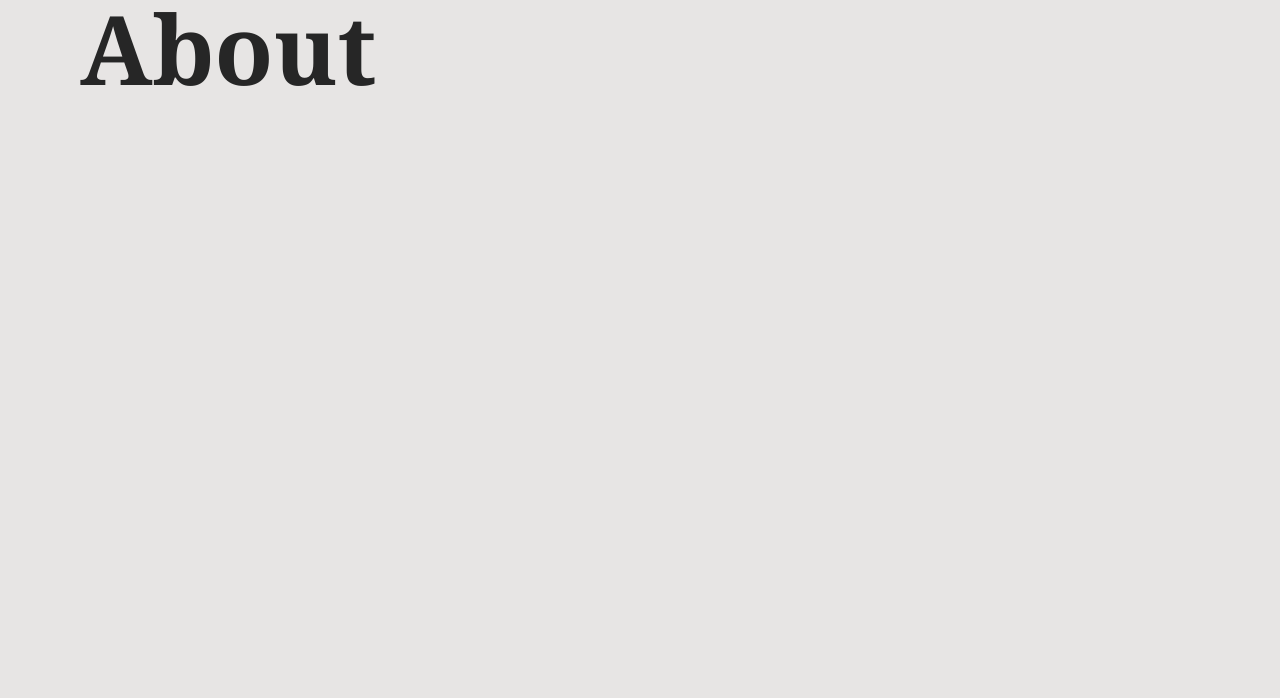
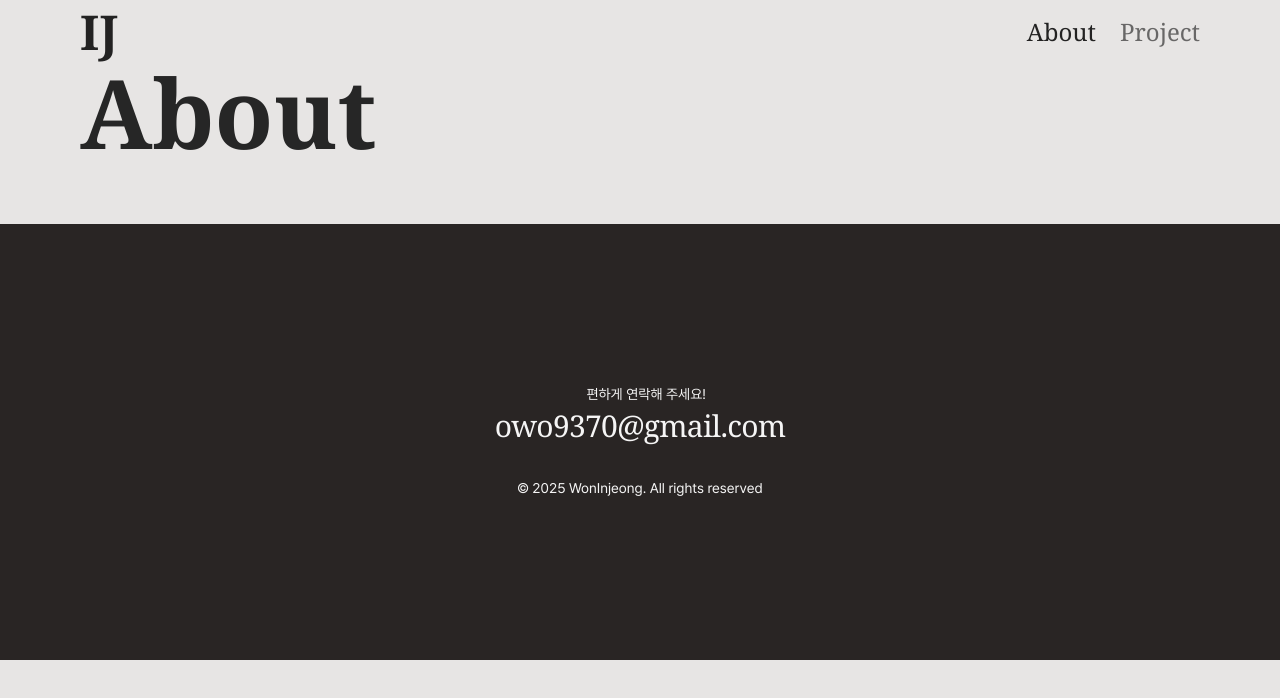
Before and after one commit to owopqowo/owopqowo.github.io, a React (Vite) app: page /about in a window 1280 px wide. Shown: the top 698 px of the page. Built offline with nearby package versions, Linux system fonts and the light colour scheme.

Commit message:
feat: Header, Footer 컴포넌트 추가

```diff
--- a/src/About.tsx
+++ b/src/About.tsx
@@ -1,8 +1,17 @@
+import Header from './Header';
+import Footer from './Footer';
+
 function About() {
   return (
-    <main className="mx-auto max-w-[1400px] px-4 md:px-10 lg:px-20">
-      <h1 className="font-serif text-5xl font-bold text-neutral-800 md:text-8xl">About</h1>
-    </main>
+    <>
+      <Header />
+      <main className="mx-auto max-w-[1400px] px-4 md:px-10 lg:px-20">
+        <header className="mb-16">
+          <h1 className="font-serif text-6xl font-bold break-keep text-neutral-800 md:text-8xl">About</h1>
+        </header>
+      </main>
+      <Footer />
+    </>
   );
 }
 
--- a/src/App.tsx
+++ b/src/App.tsx
@@ -1,9 +1,12 @@
 import { Link } from 'react-router';
 import { projects } from './projects';
+import Header from './Header';
+import Footer from './Footer';
 
 function App() {
   return (
     <>
+      <Header />
       <main className="mx-auto max-w-[1400px] px-4 md:px-10 lg:px-20">
         <div className="relative grid min-h-[60dvh] grid-rows-[1fr_auto_auto] pt-80 pb-6 md:grid-cols-[1fr_auto]">
           <img
@@ -45,26 +48,7 @@ function App() {
           })}
         </div>
       </main>
-      <footer className="bg-stone-800 px-4 py-[20vh] text-center">
-        <div className="mb-8">
-          <div className="relative mx-auto h-6 w-72 overflow-hidden text-right">
-            <span className="absolute top-0 right-0 animate-[across_6s_linear_infinite] text-sm text-neutral-100 opacity-0">
-              편하게 연락해 주세요!
-            </span>
-            <span className="absolute top-0 right-0 animate-[across_6s_3s_linear_infinite] text-sm text-neutral-100 opacity-0">
-              편하게 연락해 주세요!
-            </span>
-          </div>
-          <a
-            href="mailto:owo9370@gmail.com"
-            target="_blank"
-            className="font-serif text-3xl tracking-tight text-neutral-100"
-          >
-            owo9370@gmail.com
-          </a>
-        </div>
-        <small className="text-sm text-neutral-100">© 2025 WonInjeong. All rights reserved</small>
-      </footer>
+      <Footer />
     </>
   );
 }
--- /dev/null
+++ b/src/Footer.tsx
@@ -0,0 +1,26 @@
+function Footer() {
+  return (
+    <footer className="bg-stone-800 px-4 py-[20vh] text-center">
+      <div className="mb-8">
+        <div className="relative mx-auto h-6 w-72 overflow-hidden text-right">
+          <span className="absolute top-0 right-0 animate-[across_6s_linear_infinite] text-sm text-neutral-100 opacity-0">
+            편하게 연락해 주세요!
+          </span>
+          <span className="absolute top-0 right-0 animate-[across_6s_3s_linear_infinite] text-sm text-neutral-100 opacity-0">
+            편하게 연락해 주세요!
+          </span>
+        </div>
+        <a
+          href="mailto:owo9370@gmail.com"
+          target="_blank"
+          className="font-serif text-3xl tracking-tight text-neutral-100"
+        >
+          owo9370@gmail.com
+        </a>
+      </div>
+      <small className="text-sm text-neutral-100">© 2025 WonInjeong. All rights reserved</small>
+    </footer>
+  );
+}
+
+export default Footer;
--- /dev/null
+++ b/src/Header.tsx
@@ -0,0 +1,28 @@
+import { NavLink, Link } from 'react-router';
+
+function Header() {
+  return (
+    <header className="sticky top-0 z-50 mx-auto flex h-16 max-w-[1400px] items-center justify-between bg-transparent px-4 mix-blend-multiply md:px-10 lg:px-20">
+      <Link to="/" className="font-serif text-5xl font-bold text-neutral-800">
+        IJ
+      </Link>
+
+      <nav>
+        <NavLink
+          to="/about"
+          className={({ isActive }) => `ml-6 font-serif text-2xl ${isActive ? 'text-neutral-800' : 'text-neutral-500'}`}
+        >
+          About
+        </NavLink>
+        <NavLink
+          to="/project"
+          className={({ isActive }) => `ml-6 font-serif text-2xl ${isActive ? 'text-neutral-800' : 'text-neutral-500'}`}
+        >
+          Project
+        </NavLink>
+      </nav>
+    </header>
+  );
+}
+
+export default Header;
--- a/src/NotFound.tsx
+++ b/src/NotFound.tsx
@@ -1,7 +1,11 @@
 import { Link } from 'react-router';
+import Header from './Header';
+import Footer from './Footer';
 
 function NotFound() {
   return (
+    <>
+      <Header />
       <main className="mx-auto flex min-h-dvh max-w-[1400px] flex-col items-center justify-center p-4 md:p-10 lg:p-20">
         <h1 className="font-serif text-6xl font-bold break-keep text-neutral-800 md:text-8xl">404</h1>
         <p className="mt-16 text-center text-3xl break-keep">
@@ -20,6 +24,8 @@ function NotFound() {
           </Link>
         </div>
       </main>
+      <Footer />
+    </>
   );
 }
 
--- a/src/Project.tsx
+++ b/src/Project.tsx
@@ -1,8 +1,12 @@
 import { Link } from 'react-router';
 import { projects } from './projects';
+import Header from './Header';
+import Footer from './Footer';
 
 function Project() {
   return (
+    <>
+      <Header />
       <main className="mx-auto max-w-[1400px] px-4 md:px-10 lg:px-20">
         <header className="mb-16">
           <h1 className="font-serif text-6xl font-bold break-keep text-neutral-800 md:text-8xl">Project</h1>
@@ -19,6 +23,8 @@ function Project() {
           <div></div>
         </div>
       </main>
+      <Footer />
+    </>
   );
 }
 
--- a/src/ProjectDetail.tsx
+++ b/src/ProjectDetail.tsx
@@ -1,6 +1,8 @@
 import { useParams } from 'react-router';
 import { projects } from './projects';
 import NotFound from './NotFound.tsx';
+import Header from './Header';
+import Footer from './Footer';
 
 interface Challenge {
   challenge: string;
@@ -16,6 +18,8 @@ function ProjectDetail() {
   }
 
   return (
+    <>
+      <Header />
       <main className="mx-auto max-w-[1400px] px-4 py-24 md:px-10 lg:px-20">
         <header className="mb-16">
           <h1 className="text-6xl font-bold break-keep text-neutral-800 md:text-8xl">{data.overview.title}</h1>
@@ -74,6 +78,8 @@ function ProjectDetail() {
           })}
         </ul>
       </main>
+      <Footer />
+    </>
   );
 }
 
```
Lines whose indentation alone changed are shown as unchanged.
